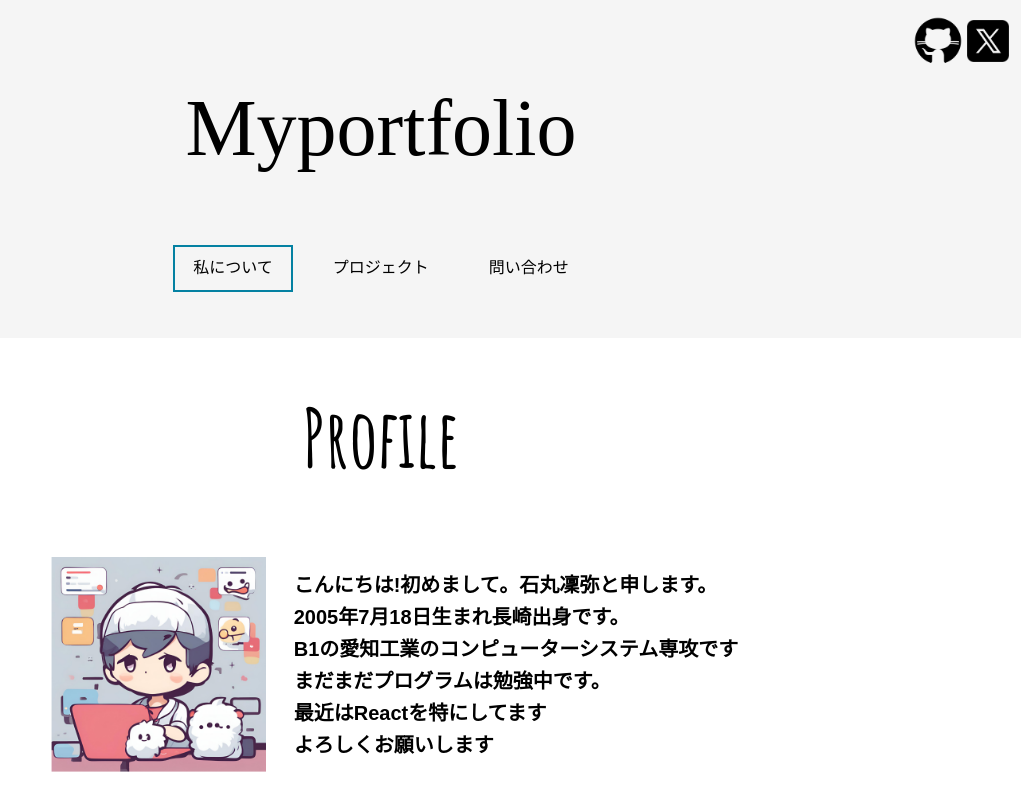
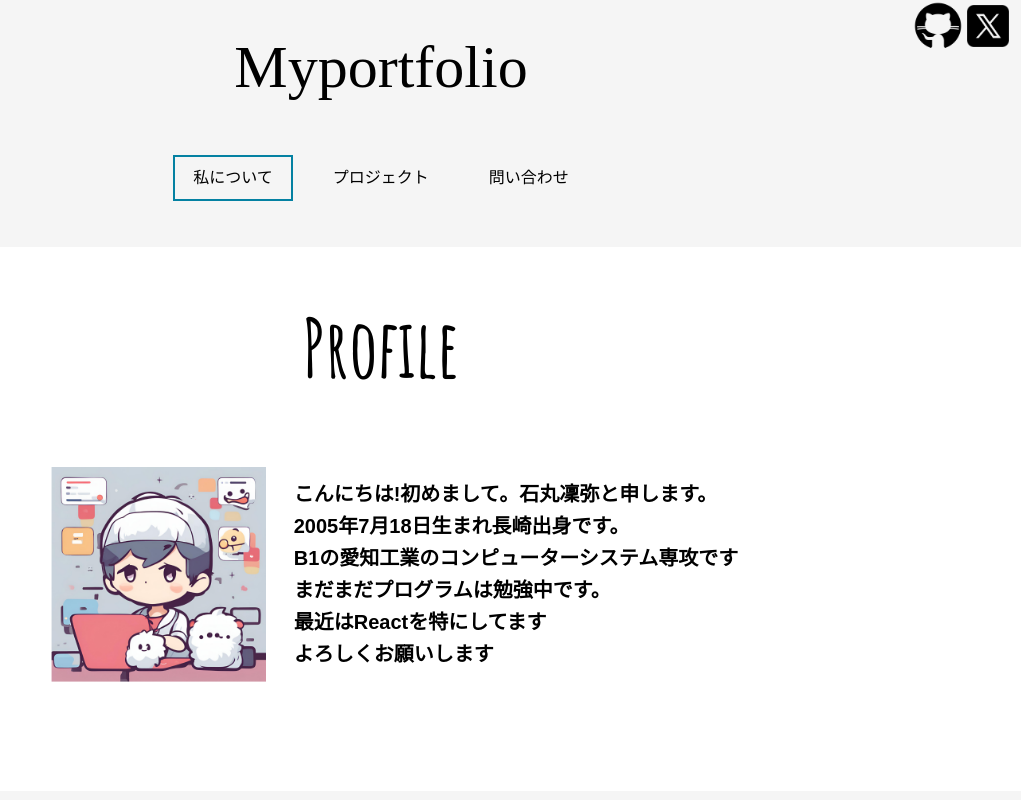
Before and after one commit to rinyaaa/my_protfolio_react, a React (Vite) app: page / in a window 1280 px wide. Shown: the top 800 px of the page, without its empty margins (259-1280 px from the left). Built offline with nearby package versions, Linux system fonts and the light colour scheme; a web font is replaced by a local one.

Commit message:
フォント調節

```diff
--- a/src/nav.css
+++ b/src/nav.css
@@ -4,7 +4,9 @@ h1{
   font-family: "Yuji Mai", serif;
   font-weight: 400;
   font-style: normal;
-  font-size: 80px;
+  font-size: 60px;
+  text-align: center;
+  margin-top: -40px;
 }
 
 header {
@@ -14,15 +16,12 @@ header {
   color: black;
   padding: 1em 0;
   text-align: right;
+  height: auto;
+  margin-top: -15px;
 }
 
 header img {
   width: 50px;
-}
-
-h1 {
-  text-align: center;
-  margin-top: -10px;
 }
 
 nav {
```
